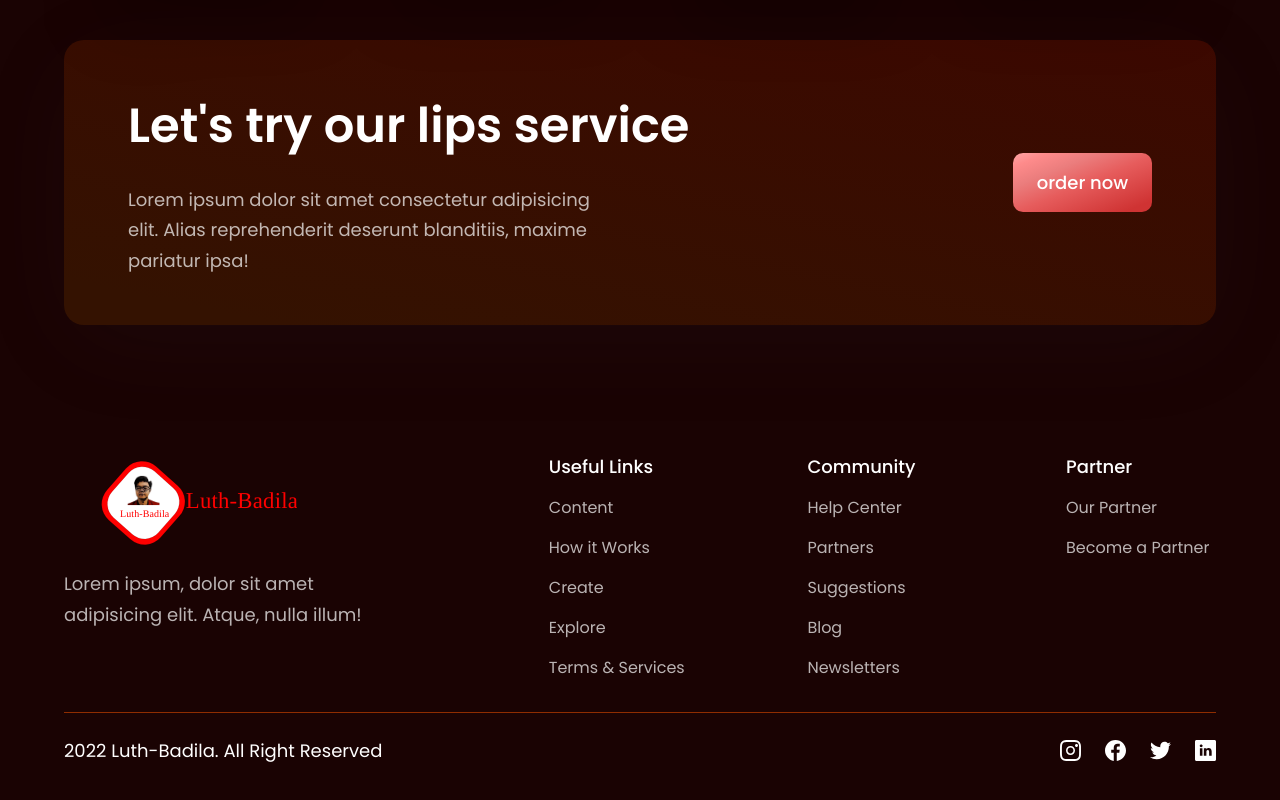
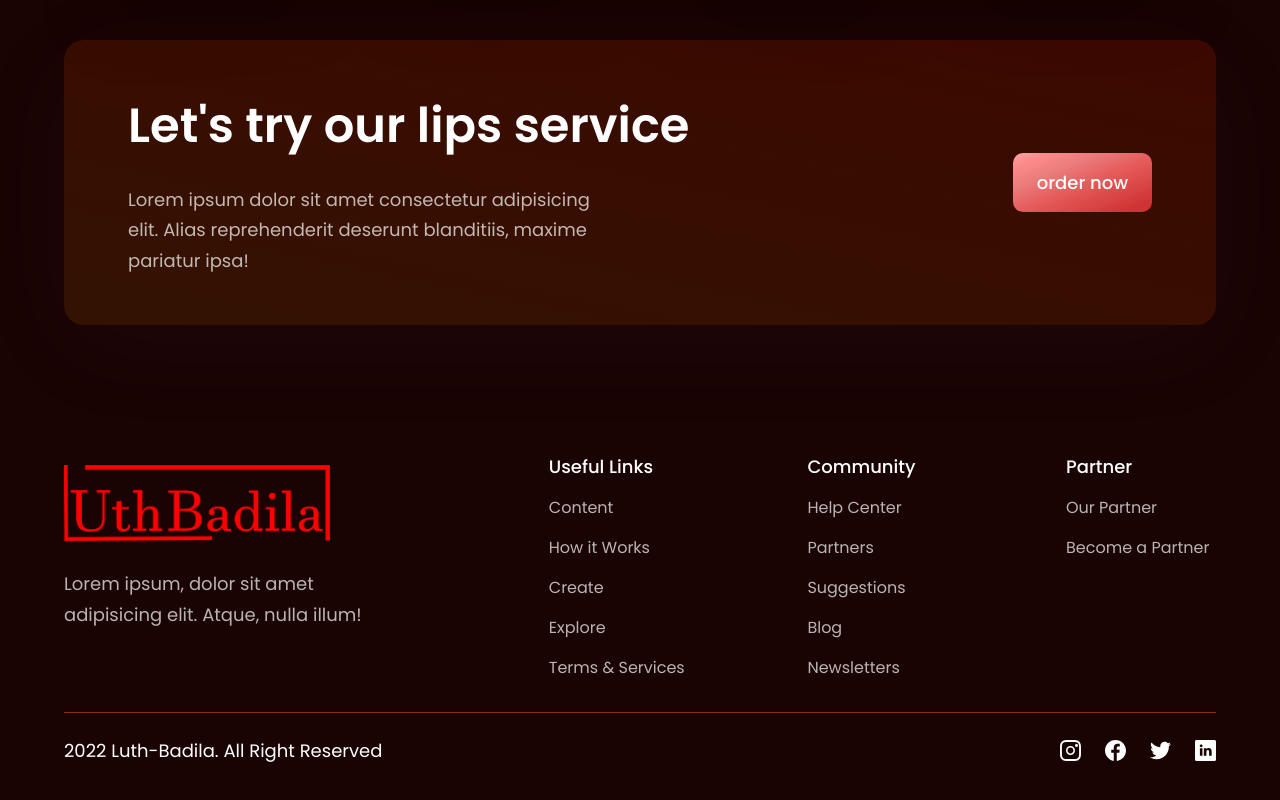
Before and after one commit to Luth-Badila/Luth-Badila, a React (Vite) app: page / in a window 1280 px wide. Shown: the part 3892-4692 px from the top of the page. Built offline with nearby package versions, Linux system fonts and the light colour scheme.

Commit message:
change the logo in footer and upper

```diff
--- a/index.html
+++ b/index.html
@@ -3,7 +3,7 @@
 
 <head>
     <meta charset="UTF-8" />
-    <link rel="icon" type="image/svg+xml" href="./src/assets/logo10.ico" />
+    <link rel="icon" type="image/svg+xml" href="./src/assets/logo3.png" />
     <meta name="viewport" content="width=device-width, initial-scale=1.0" />
     <title>Luth Badila</title>
 </head>
--- a/src/assets/index.js
+++ b/src/assets/index.js
@@ -9,6 +9,8 @@ import coinbasesvg from "./coinbase.svg";
 import dropbox from "./dropbox.png";
 import dropboxsvg from "./dropbox.svg";
 import logo from "./logo.svg";
+import logo2 from "./logo2.png";
+import logo3 from "./logo3.png";
 import logoHeader from "./logoHeader.svg";
 import quotes from "./quotes.svg";
 import robot from "./robot.png";
@@ -49,6 +51,8 @@ export {
   dropbox,
   dropboxsvg,
   logo,
+  logo2,
+  logo3,
   logoHeader,
   porto1,
   quotes,
--- a/src/components/Footer.jsx
+++ b/src/components/Footer.jsx
@@ -1,12 +1,12 @@
 import React from "react";
 import styles from "../style";
-import { logoHeader } from "../assets";
+import { logoHeader, logo2 } from "../assets";
 import { footerLinks, socialMedia } from "../constants";
 const Footer = () => (
   <section className={`${styles.flexCenter} ${styles.paddingY} flex-col`}>
     <div className={`${styles.flexStart} md:flex-row flex-col mb-8 w-full`}>
       <div className="flex-1 flex flex-col justify-start mr-10">
-        <img src={logoHeader} alt="Luth-Badila" className="w-[266px] h-[100px] object-contain" />
+        <img src={logo2} alt="Luth-Badila" className="w-[266px] h-[100px] object-contain" />
         <p className={`${styles.paragraph} mt-4 max-w-[310px]`}>Lorem ipsum, dolor sit amet adipisicing elit. Atque, nulla illum!</p>
       </div>
       <div className="flex-[1.5] w-full flex flex-row justify-between flex-wrap md:mt-0 mt-10">
```
Also changed, not shown: src/assets/Logo2.png (added), src/assets/logo3.png (added).
